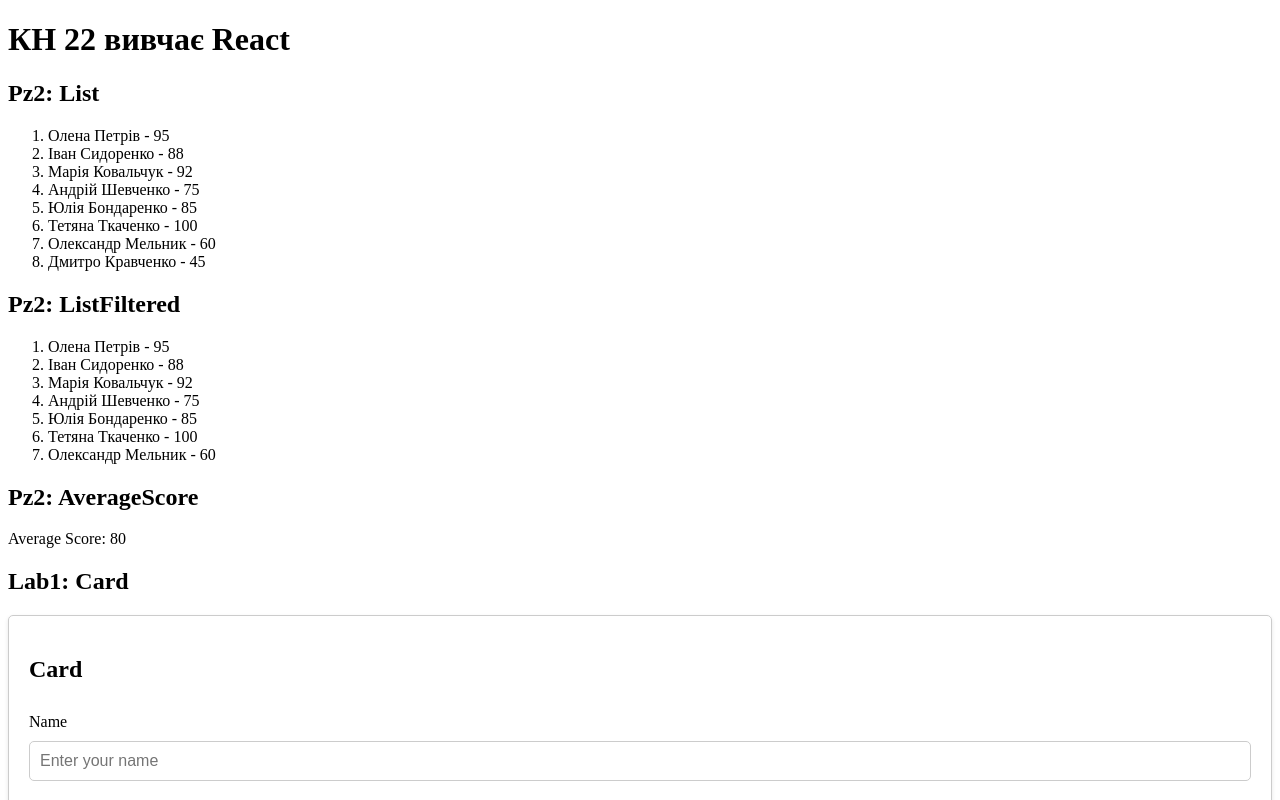
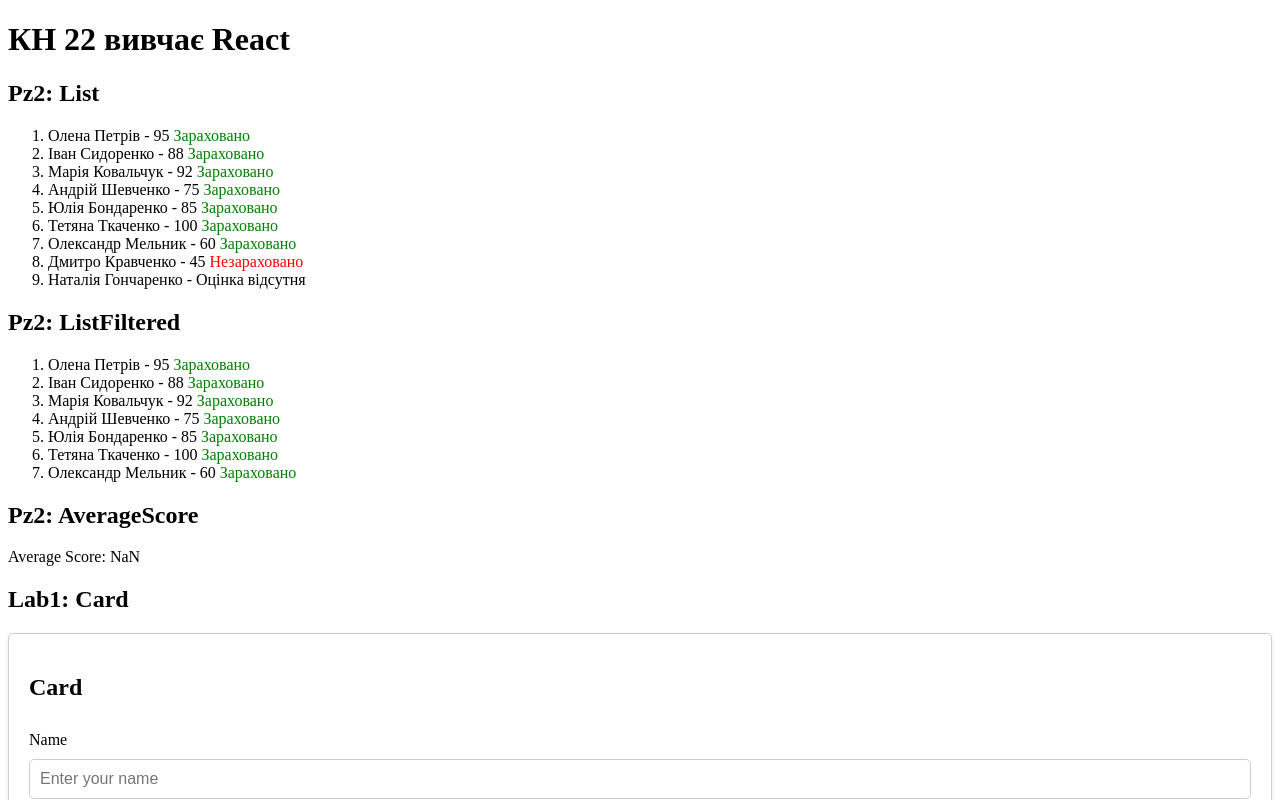
Before and after one commit to SurkovKostiantyn/kn22reactvite, a React (Vite) app: page / in a window 1280 px wide. Shown: the top 800 px of the page. Built offline with nearby package versions, Linux system fonts and the light colour scheme.

Commit message:
feat: add null score handling (??) and color-coded status in ListItem

```diff
--- a/src/components/atoms/ListItem.jsx
+++ b/src/components/atoms/ListItem.jsx
@@ -1,11 +1,18 @@
 function ListItem(props) {
-  const {
-    student: { name, score },
-  } = props;
+  const { student } = props;
+  const { name, score } = student;
+
+  const displayScore = score ?? 'Оцінка відсутня';
+  const hasScore = score != null;
 
   return (
     <li>
-      {name} - {score}
+      {name} - {displayScore}{' '}
+      {hasScore && (
+        <span style={{ color: score >= 60 ? 'green' : 'red' }}>
+          {score >= 60 ? 'Зараховано' : 'Незараховано'}
+        </span>
+      )}
     </li>
   );
 }
--- a/src/components/moleculas/data.js
+++ b/src/components/moleculas/data.js
@@ -39,4 +39,9 @@
         name: 'Дмитро Кравченко',
         score: 45,
     },
+    {
+        id: 9,
+        name: 'Наталія Гончаренко',
+        // score відсутній — для демонстрації оператора ??
+    },
 ];
```
